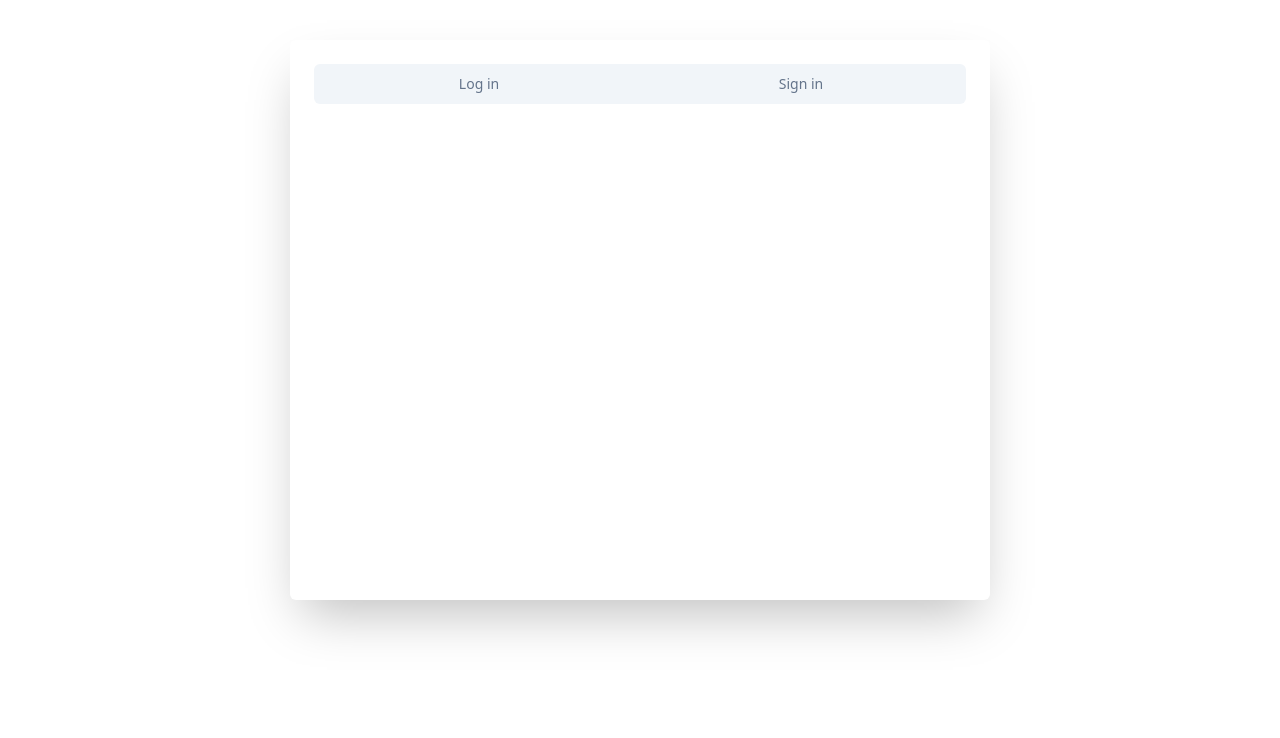
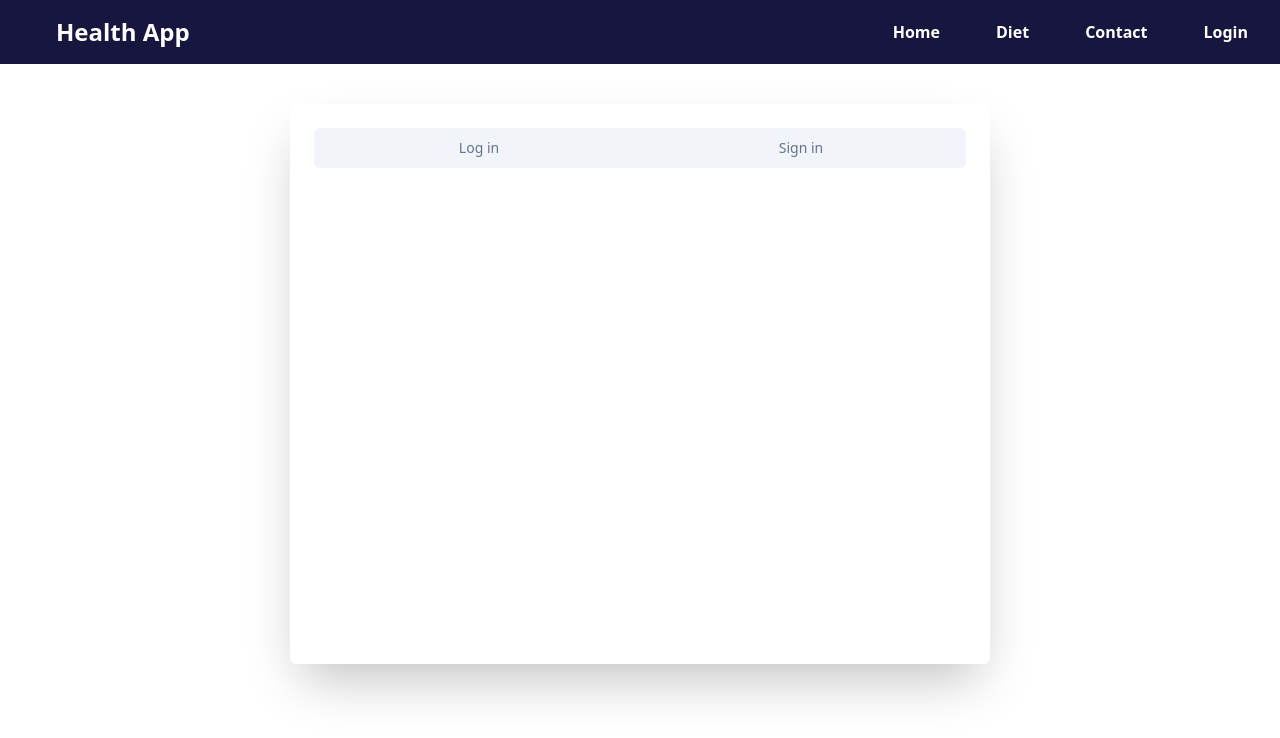
Before and after one commit to ValadaRP/healthAppFrontend, a React (Vite) app: page /login in a window 1280 px wide. Shown: the top 738 px of the page. Built offline with nearby package versions, Linux system fonts and the light colour scheme.

Commit message:
Login form done

```diff
--- a/src/components/forms/Login.tsx
+++ b/src/components/forms/Login.tsx
@@ -17,10 +17,12 @@ import {useMutation} from "react-query";
 import axios from "axios";
 import {useContext} from "react";
 import {AuthContext} from "@/context/auth-context.ts";
+import { useNavigate} from "react-router-dom";
 
 export default function Login(){
+    const navigate = useNavigate();
     const auth = useContext(AuthContext);
-    type LogInRespone = {
+    type LogInResponse = {
         data: {
             token: string;
         }
@@ -43,9 +45,9 @@ export default function Login(){
     }
     const {mutate} = useMutation({
         mutationFn: apiRequest,
-        onSuccess: (data: LogInRespone) => {
+        onSuccess: (data: LogInResponse) => {
             auth.login(data.data.token);
-
+            navigate("/diet-management");
         },
     });
     const onSubmit = async (values: z.infer<typeof logInSchema>) => {
--- a/src/components/forms/Signup.tsx
+++ b/src/components/forms/Signup.tsx
@@ -15,8 +15,13 @@ import {z} from "zod";
 import { signUpSchema} from "@/models/Schema.ts";
 import axios from "axios";
 import {useMutation} from "react-query";
+import {useNavigate} from "react-router-dom";
+import {useContext} from "react";
+import {AuthContext} from "@/context/auth-context.ts";
 
 const Signup = () => {
+    const navigate = useNavigate();
+    const auth = useContext(AuthContext);
     type LogInRespone = {
         data: {
             token: string;
@@ -45,7 +50,8 @@ const Signup = () => {
     const {mutate} = useMutation({
         mutationFn: apiRequestSignup,
         onSuccess: (data: LogInRespone) => {
-            console.log(data.data.token);
+            auth.login(data.data.token);
+            navigate("/diet-management");
         },
     });
     const onSubmit = async (values: z.infer<typeof signUpSchema>) => {
--- /dev/null
+++ b/src/components/ui/link.tsx
@@ -0,0 +1,21 @@
+import {Link, useNavigate} from "react-router-dom";
+import {AuthContext} from "@/context/auth-context.ts";
+import {useContext, useState} from "react";
+
+const LogButton = ({to, className} : {to:string, className? : string}) => {
+    const { logout, isLoggedIn} = useContext(AuthContext)
+    const navigate = useNavigate();
+    const [manageLink,setManageLink] = useState<boolean>(false);
+
+    return(
+        <Link to={to} className={className} onClick={() => {
+            if (isLoggedIn){
+                logout();
+                navigate("/login");
+                setManageLink(!manageLink);
+            }
+        }}>{isLoggedIn ? "Logout" : "Login"}</Link>
+    );
+}
+
+export default LogButton;
--- a/src/context/auth-context.ts
+++ b/src/context/auth-context.ts
@@ -2,7 +2,8 @@ import {createContext} from "react";
 
 export const AuthContext = createContext({
     token: null as string | null,
-    login: (): void => {},
+    // @ts-ignore
+    login: (token: string): void => {},
     logout: () => {},
     isLoggedIn: false,
 });
--- a/src/hooks/auth-hook.ts
+++ b/src/hooks/auth-hook.ts
@@ -1,4 +1,5 @@
 import {useState, useCallback, useEffect} from "react";
+
 
 let logoutTimer: NodeJS.Timeout;
 export const useAuth = () => {
@@ -6,11 +7,12 @@ export const useAuth = () => {
     const [tokenExpirationDate, setTokenExpirationDate] = useState<Date | null>(null);
     const [email, setEmail] = useState<string | null>(null);
 
+
     const login = useCallback((token: string, email: string,expirationDate?: Date) => {
         if (token) {
             setToken(token);
             setEmail(email);
-            const tokenExpirationDate = expirationDate || new Date(new Date().getTime() + (1000 * 60 * 60) * 3);
+            const tokenExpirationDate = expirationDate || new Date(new Date().getTime() + 1000 * 60 * 60);
             setTokenExpirationDate(tokenExpirationDate);
             localStorage.setItem('userData', JSON.stringify({
                 token: token,
--- a/src/main.tsx
+++ b/src/main.tsx
@@ -3,7 +3,7 @@ import ReactDOM from 'react-dom/client'
 import './index.css'
 import {QueryClient, QueryClientProvider} from "react-query";
 import {ReactQueryDevtools} from "react-query/devtools";
-import App from "@/pages/App.tsx";
+import Root from "@/pages/Root.tsx";
 
 const queryClient = new QueryClient();
 
@@ -12,7 +12,7 @@ const queryClient = new QueryClient();
 ReactDOM.createRoot(document.getElementById('root')!).render(
   <React.StrictMode>
       <QueryClientProvider client={queryClient}>
-              <App />
+              <Root />
           <ReactQueryDevtools initialIsOpen={false} />
       </QueryClientProvider>
   </React.StrictMode>,
--- a/src/pages/App.tsx
+++ b/src/pages/App.tsx
@@ -1,33 +1,12 @@
-import {createBrowserRouter, RouterProvider} from "react-router-dom";
-import Authorization from "@/pages/Authorization.tsx";
-import {useAuth} from "@/hooks/auth-hook.ts";
-import {AuthContext} from "@/context/auth-context.ts";
 
-function App() {
-  const {token, login, logout} = useAuth();
 
-  const router = createBrowserRouter([
-    {
-      path: "/",
-      element: <App/>,
-    },
-    {
-      path: "/login",
-      element: <Authorization/>,
-    },
-  ]);
+const App = () => {
+    return(
+        <>
+            App component
+        </>
 
-    return (
-      <AuthContext.Provider value={{
-        isLoggedIn: !!token,
-        token: token,
-        // @ts-ignore
-        login: login,
-        logout: logout
-      }}>
-        <RouterProvider router={router} />
-      </AuthContext.Provider>
+    )
+}
 
-  )
-}
 export default App
--- a/src/pages/Authorization.tsx
+++ b/src/pages/Authorization.tsx
@@ -6,7 +6,7 @@ function Authorization() {
     return (
         <>
             <div className={"w-full flex justify-center h-[600px]"}>
-                <Tabs defaultValue="account" className="w-[700px] mt-10 shadow-2xl p-6 rounded-md">
+                <Tabs defaultValue="account" className="w-[700px] mt-10 shadow-2xl p-6 rounded-md" >
                     <TabsList className={"grid w-full grid-cols-2"}>
                         <TabsTrigger value="Login">Log in</TabsTrigger>
                         <TabsTrigger value="Signin">Sign in</TabsTrigger>
--- /dev/null
+++ b/src/pages/DietManagement.tsx
@@ -0,0 +1,10 @@
+
+const DietManagement = () => {
+    return(
+        <>
+
+        </>
+    )
+}
+
+export default DietManagement;
--- /dev/null
+++ b/src/pages/Navbar.tsx
@@ -0,0 +1,22 @@
+import LogButton from "@/components/ui/link.tsx";
+import {Link} from "react-router-dom";
+
+const Navbar = () => {
+    return(
+        <nav className={"w-full bg-[#17163e] h-16 font-semibold fonte"}>
+            <div className={"grid grid-cols-2 h-full content-center"}>
+                <div><p className={"text-white ml-14 text-2xl"}>Health App</p></div>
+                <div>
+                    <ul className={"flex justify-end h-full items-center gap-x-14 mr-8"}>
+                        <li className={"text-white "}><Link to={"/"}>Home</Link></li>
+                        <li className={"text-white "}><Link to={"/diet-management"}>Diet</Link></li>
+                        <li className={"text-white "}>Contact</li>
+                        <li className={"text-white "}><LogButton to={"/login"}/></li>
+                    </ul>
+                </div>
+            </div>
+        </nav>
+    );
+}
+
+export default Navbar;
--- /dev/null
+++ b/src/pages/Root.tsx
@@ -0,0 +1,80 @@
+import {BrowserRouter, Route, Routes} from "react-router-dom";
+import Authorization from "@/pages/Authorization.tsx";
+import {useAuth} from "@/hooks/auth-hook.ts";
+import {AuthContext} from "@/context/auth-context.ts";
+import App from "@/pages/App.tsx";
+import DietManagement from "@/pages/DietManagement.tsx";
+import Navbar from "@/pages/Navbar.tsx";
+
+function Root() {
+  const {token, login, logout} = useAuth();
+  let router;
+  // if (token){
+  //     router = createBrowserRouter([
+  //         {
+  //             path: "/",
+  //             element: <App />,
+  //             children: [
+  //                 {
+  //                       path: "/login",
+  //                       element: <Authorization/>,
+  //                 },
+  //                 {
+  //                     path: "/diet-management",
+  //                     element: <DietManagement/>,
+  //                 }
+  //             ],
+  //         },
+  //     ]);
+  // }else {
+  //     router = createBrowserRouter([
+  //         {
+  //             path: "/",
+  //             element: <App />,
+  //             children: [
+  //                 {
+  //                     path: "/login",
+  //                     element: <Authorization/>,
+  //                 },
+  //                 {
+  //                     path: "/diet-management",
+  //                     element: <DietManagement/>,
+  //                 }
+  //             ],
+  //         },
+  //     ]);
+  // }
+    if (token){
+        router = (
+            <Routes>
+                <Route path={"/"} element={<App/>} />
+                <Route path={"/login"} element={<Authorization/>} />
+                <Route path={"/diet-management"} element={<DietManagement/>} />
+            </Routes>)
+    }else {
+        router =(
+            <Routes>
+                <Route path={"/"} element={<App/>} />
+                <Route path={"/login"} element={<Authorization/>} />
+            </Routes>)
+    }
+
+
+
+    return (
+      <AuthContext.Provider value={{
+        isLoggedIn: !!token,
+        token: token,
+        // @ts-ignore
+        login: login,
+        logout: logout
+      }}>
+          <BrowserRouter>
+          <Navbar />
+            {router}
+          </BrowserRouter>
+      </AuthContext.Provider>
+
+  )
+}
+export default Root
```
